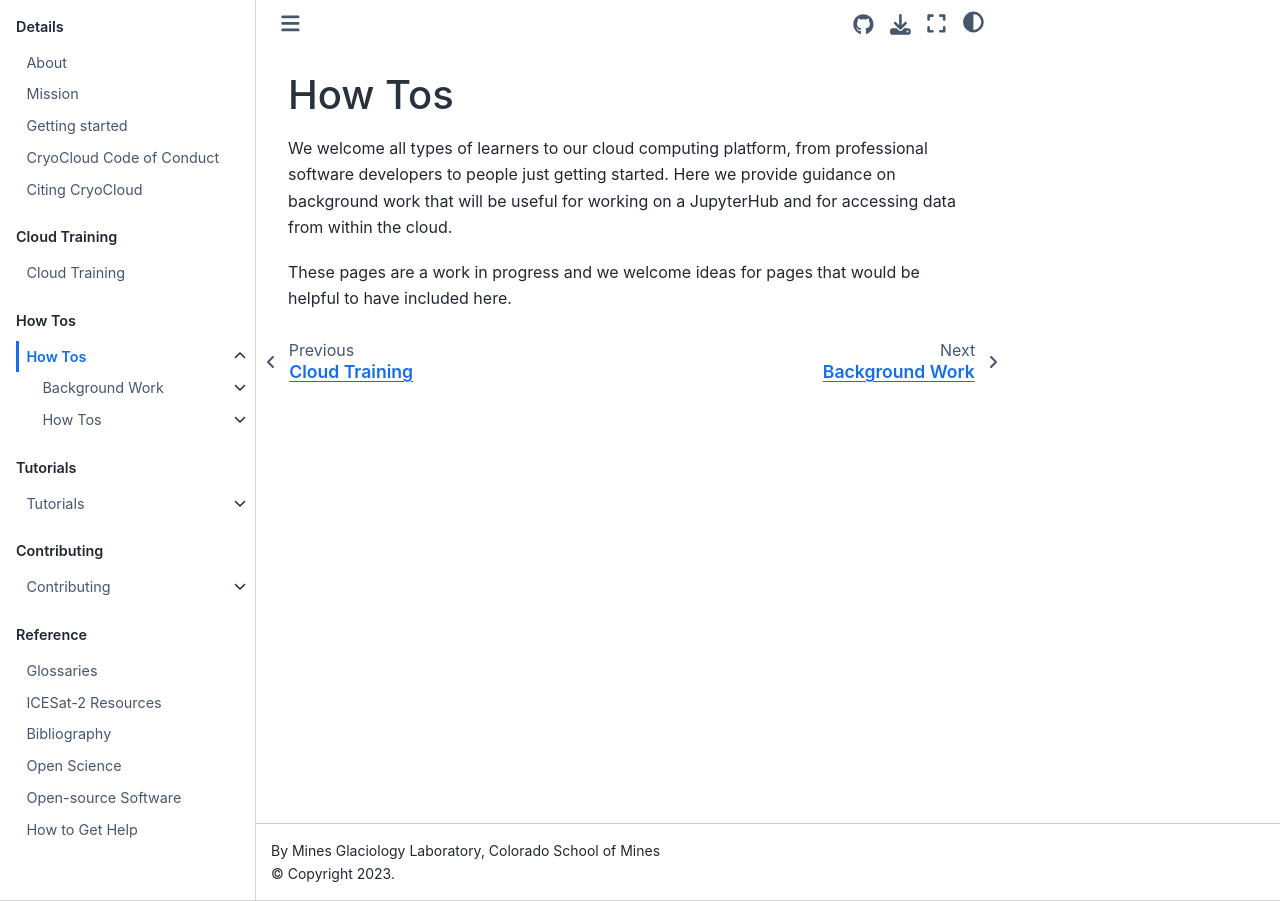
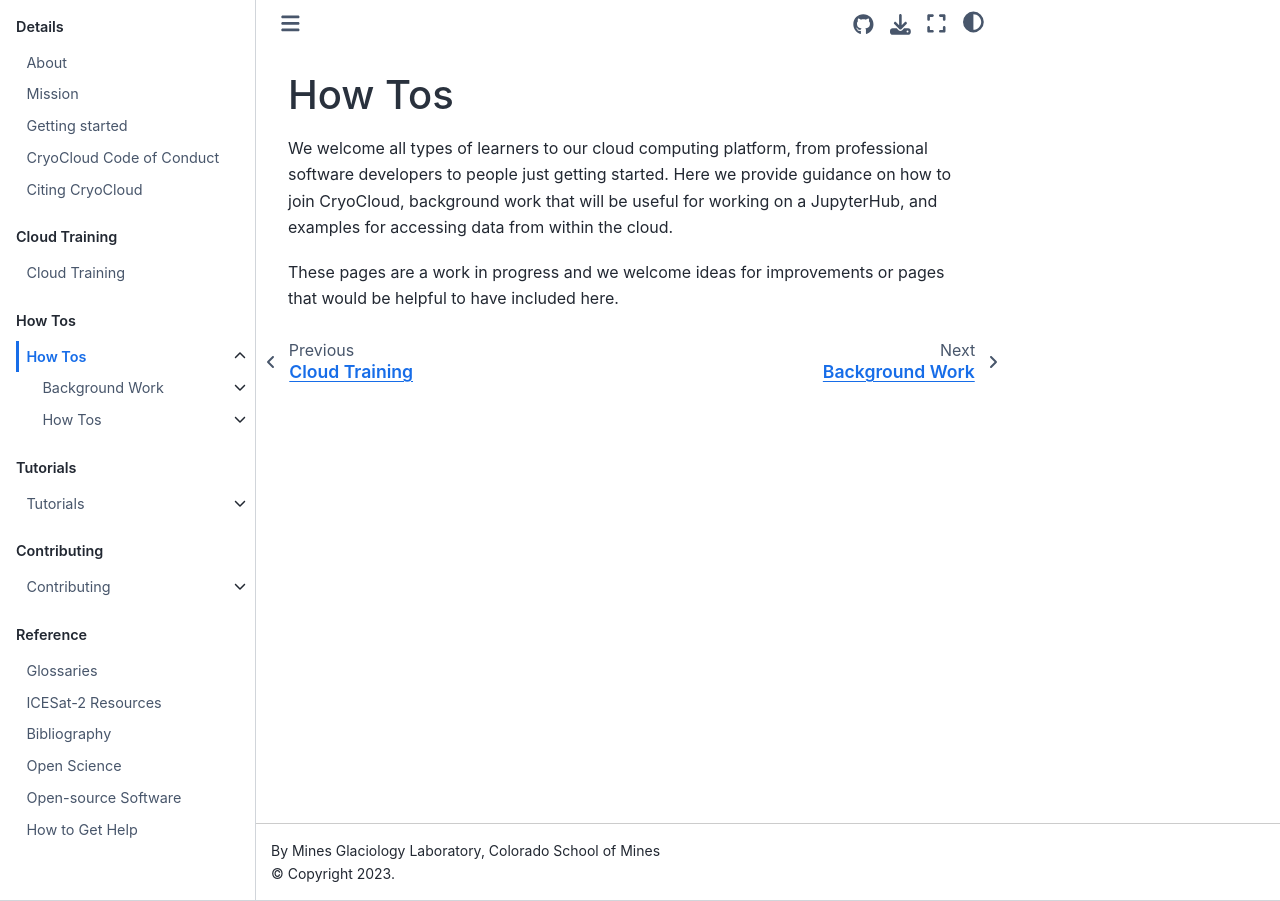
Before and after one commit to CryoInTheCloud/CryoCloudWebsite, a Jupyter Book: the page built from book/how_tos/index.md, in a window 1280 px wide. Built offline with Jupyter Book 1.0.4 settings and Sphinx 7.4.7 and the Sphinx Book theme 1.1.4, drawn with Linux system fonts in a browser that asks for light colours; pages that are not in the unit, such as notebooks, are missing from menus.

Commit message:
Updated getting started documents

```diff
--- a/book/_toc.yml
+++ b/book/_toc.yml
@@ -7,7 +7,7 @@
   chapters:
     - file: content/about
     - file: content/mission
-    - file: content/Getting_Started
+    - file: how_tos/joincryocloud.md
     - file: content/Code_of_Conduct
     - file: content/citing_cryocloud
 - caption: Cloud Training
--- a/book/how_tos/index.md
+++ b/book/how_tos/index.md
@@ -1,8 +1,8 @@
 # How Tos
 
 We welcome all types of learners to our cloud computing platform, from professional software
-developers to people just getting started. Here we provide guidance on background work that
-will be useful for working on a JupyterHub and for accessing data from within the cloud.
+developers to people just getting started. Here we provide guidance on how to join CryoCloud, background work that
+will be useful for working on a JupyterHub, and examples for accessing data from within the cloud.
 
-These pages are a work in progress and we welcome ideas for pages that would be helpful to
+These pages are a work in progress and we welcome ideas for improvements or pages that would be helpful to
 have included here.
```
Also changed, not shown: book/content/Getting_Started.md (+1 -0 lines), book/how_tos/joincryocloud.md (added, +33 -0 lines).
